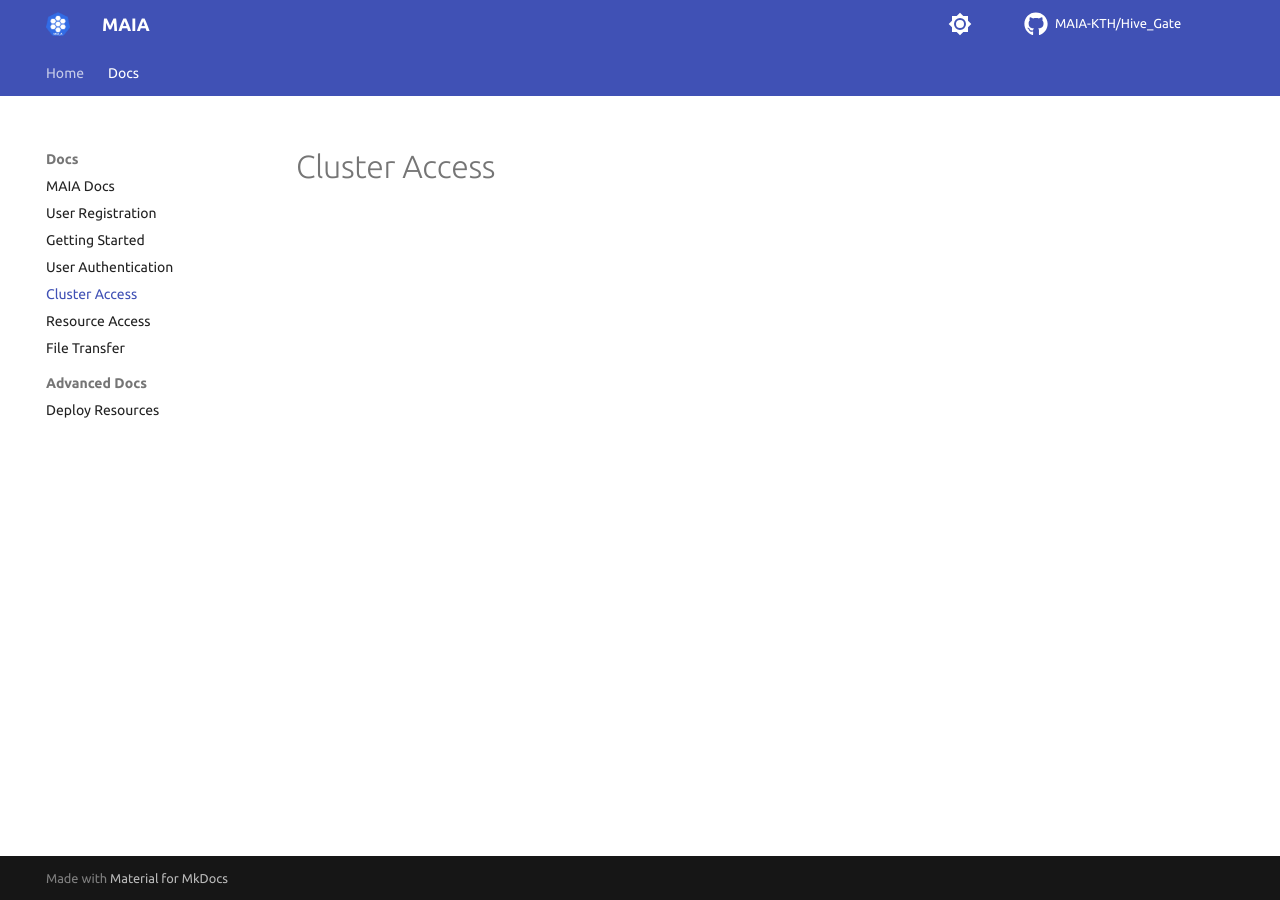
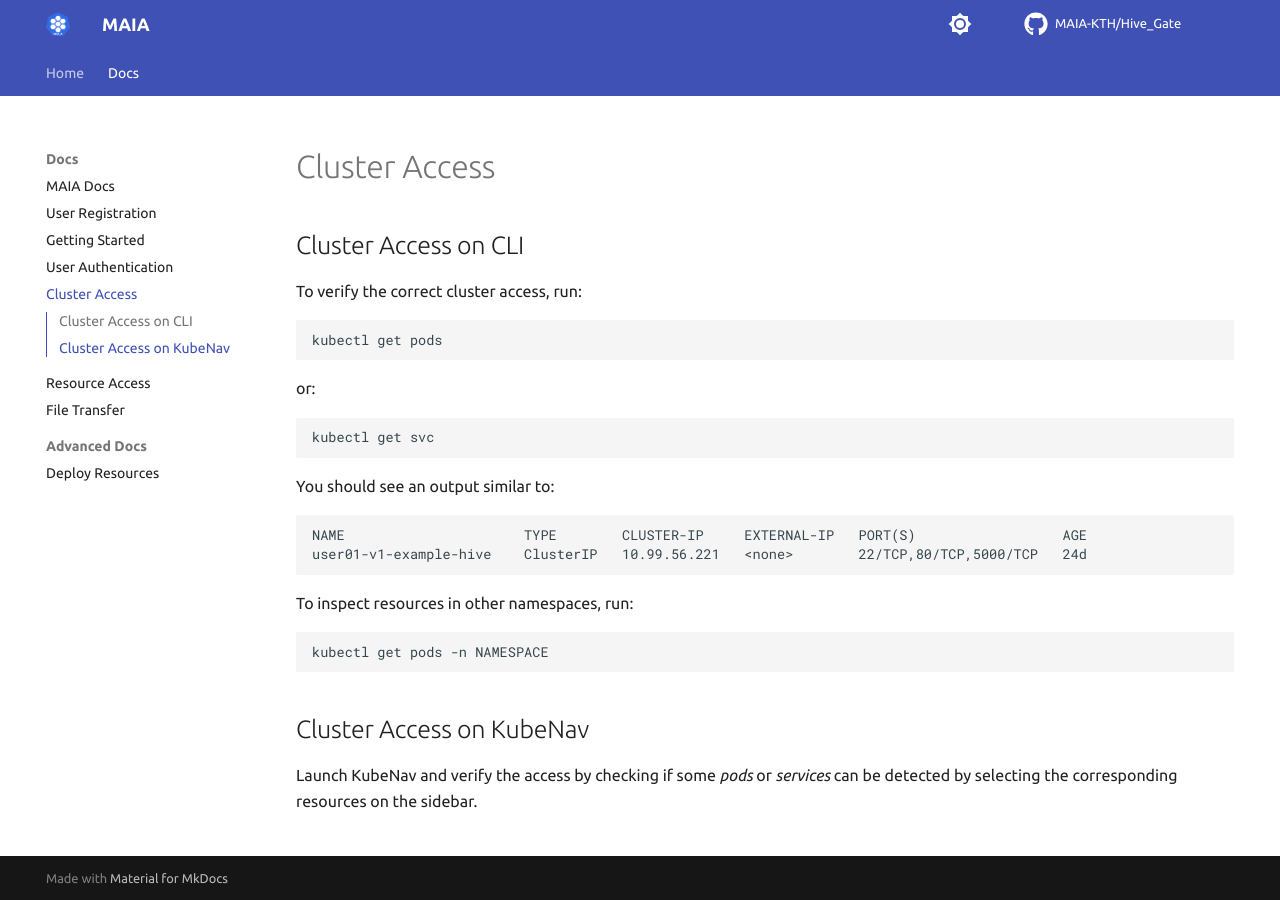
Before and after one commit to MAIA-KTH/MAIA-KTH.github.io, an MkDocs documentation site: the page built from docs/cluster_access.md, in a window 1280 px wide. Built offline with MkDocs 1.6.1 and Material for MkDocs 9.7.7, drawn with Linux system fonts in a browser that asks for light colours; comment, search, counter and statistics services are not loaded.

Commit message:
Cluster Access updated

````diff
--- a/docs/cluster_access.md
+++ b/docs/cluster_access.md
@@ -1 +1,27 @@
 # Cluster Access
+
+## Cluster Access on CLI
+To verify the correct cluster access, run:
+
+```
+kubectl get pods
+```
+or:
+```
+kubectl get svc
+```
+You should see an output similar to:
+
+```
+NAME                      TYPE        CLUSTER-IP     EXTERNAL-IP   PORT(S)                  AGE
+user01-v1-example-hive    ClusterIP   10.99.56.221   <none>        22/TCP,80/TCP,5000/TCP   24d
+```
+
+To inspect resources in other namespaces, run:
+```
+kubectl get pods -n NAMESPACE
+```
+
+## Cluster Access on KubeNav
+
+Launch KubeNav and verify the access by checking if some *pods* or *services* can be detected by selecting the corresponding resources on the sidebar.
````
